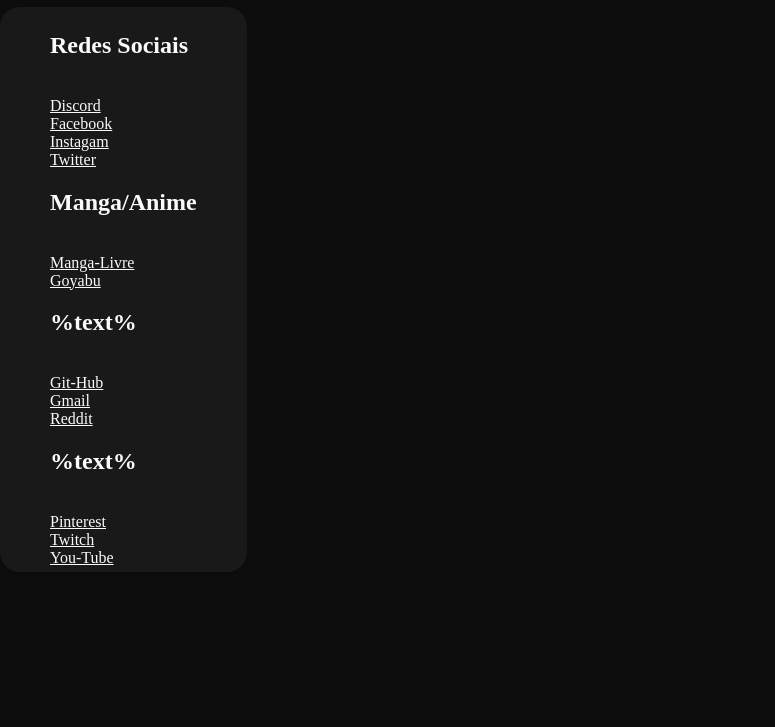
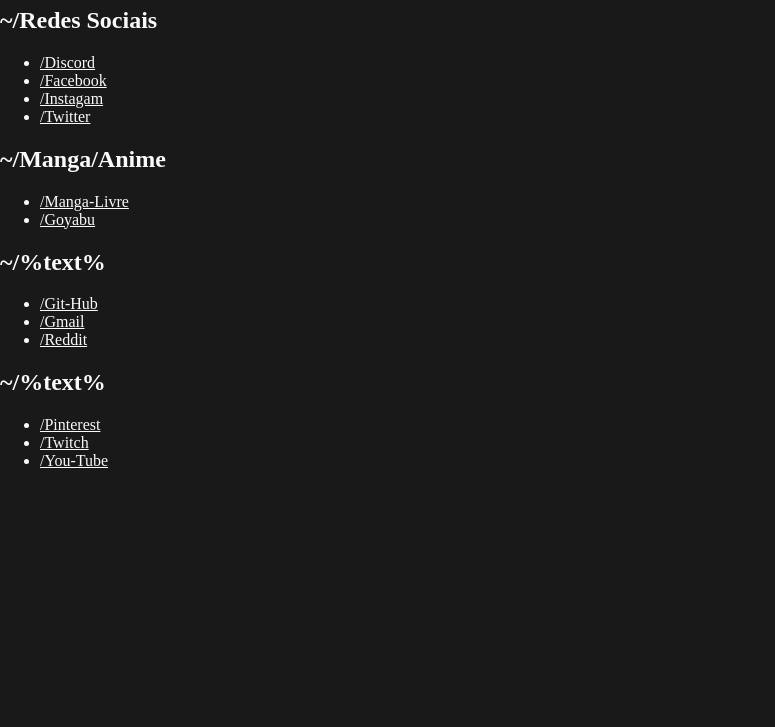
Before and after one commit to erenfall/HomePage, a plain HTML site: page index.html in a window 1280 px wide. Shown: the part 73-800 px from the top of the page, without its empty margins (0-775 px from the left). Drawn offline with Linux system fonts and the light colour scheme.

Commit message:
melhora na estilaçao

```diff
--- a/index.html
+++ b/index.html
@@ -1,47 +1,73 @@
 <!--My prety cool StartPage-->
 <!DOCTYPE html>
-<html style="background-color: rgb(12, 12, 12);">
+<html style="background-color: rgb(25, 25, 25);">
 
 <head>
     <meta charset="UTF-8" />
     <meta name="viewport" content="width=device-width, initial-scale=1.0">
     <title>erenfall - Home Page</title>
+    <style>
+        @import url('https://fonts.googleapis.com/css2?family=Ubuntu+Mono:ital,wght@0,400;0,700;1,400;1,700&display=swap');
+    </style>
     <link rel="stylesheet" type="text/css" href="style.css" />
 </head>
 
 <body>
-    <h1 align="center">Bem vindo</h1>
-    <div class="menu">
+    <h1 align="center" class="cabecalho">Bem vindo</h1>
+
+    <!--Caixa de pesquisa-->
+    <div class="busca">
+
+    </div>
+    <!--Caixa de pesquisa-->
+
+    <div id="menu">
         <div>
-            <h2>Redes Sociais</h2>
-            <br><a href="https://discord.com/">Discord</a>
-            <br><a href="https://www.facebook.com/">Facebook</a>
-            <br><a href="https://www.instagram.com/">Instagam</a>
-            <br><a href="https://twitter.com/">Twitter</a>
+            <h2 class="cabecalho">~/Redes Sociais</h2>
+            <ul><a href="https://discord.com/" target="_blank">
+                    <li>/Discord</li>
+                </a><a href="https://www.facebook.com/" target="_blank">
+                    <li>/Facebook</li>
+                </a><a href="https://www.instagram.com/" target="_blank">
+                    <li>/Instagam</li>
+                </a><a href="https://twitter.com/" target="_blank">
+                    <li>/Twitter</li>
+                </a></ul>
         </div>
         <div>
-            <h2>Manga/Anime</h2>
-            <br><a href="https://mangalivre.net/">Manga-Livre</a>
-            <br><a href="https://goyabu.com/">Goyabu</a>
+            <h2 class="cabecalho">~/Manga/Anime</h2>
+            <ul><a href="https://mangalivre.net/" target="_blank">
+                    <li>/Manga-Livre</li>
+                </a><a href="https://goyabu.com/" target="_blank">
+                    <li>/Goyabu</li>
+                </a></ul>
         </div>
         <div>
-            <h2>%text%</h2>
-            <br><a href="https://github.com/">Git-Hub</a>
-            <br><a href="https://mail.google.com/mail/u/0/#inbox">Gmail</a>
-            <br><a href="https://www.reddit.com/">Reddit</a>
+            <h2 class="cabecalho">~/%text%</h2>
+            <ul><a href="https://github.com/" target="_blank">
+                    <li>/Git-Hub</li>
+                </a><a href="https://gmail.com" target="_blank">
+                    <li>/Gmail</li>
+                </a><a href="https://www.reddit.com/" target="_blank">
+                    <li>/Reddit</li>
+                </a></ul>
         </div>
         <div>
-            <h2>%text%</h2>
-            <br><a href="https://br.pinterest.com/">Pinterest</a>
-            <br><a href="https://www.twitch.tv/">Twitch</a>
-            <br><a href="https://www.youtube.com/">You-Tube</a>
+            <h2 class="cabecalho">~/%text%</h2>
+            <ul><a href="https://p.pinterest.com/" target="_blank">
+                    <li>/Pinterest</li>
+                </a><a href="https://www.twitch.tv/" target="_blank">
+                    <li>/Twitch</li>
+                </a><a href="https://www.youtube.com/" target="_blank">
+                    <li>/You-Tube</li>
+                </a></ul>
         </div>
     </div>
 </body>
 
 </html>
 
-<!--        QUACK
+<!--   class="QUACK!!!"
       ,~~.  |/
  ,   (  0 )>
  )`~~'   (
```
